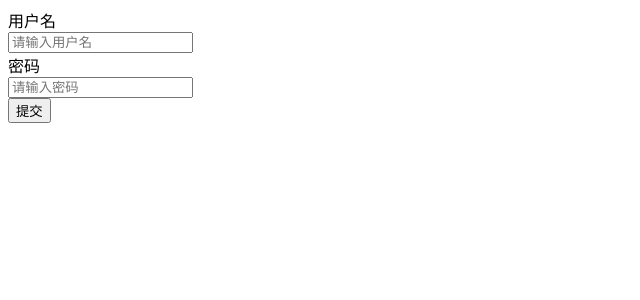
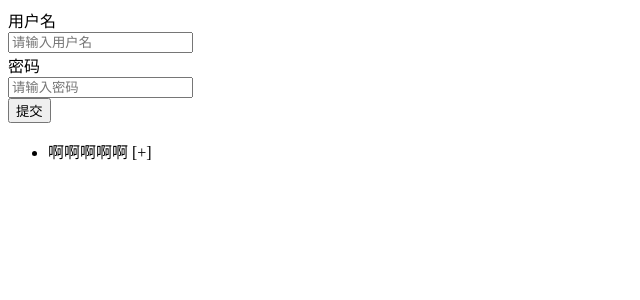
Before and after one commit to fxc0931/vue-study, a Vue app: page / in a window 1280 px wide. Shown: the top 300 px of the page, without its empty margins (0-640 px from the left). Built offline with nearby package versions, Linux system fonts and the light colour scheme.

Commit message:
feat: Tree Component

```diff
--- a/src/App.vue
+++ b/src/App.vue
@@ -1,17 +1,20 @@
 <template>
   <div id="app">
   <Form />
+  <Tree />
   </div>
 </template>
 
 <script>
 
 import Form from './components/form'
+import Tree from './components/tree'
 
 export default {
   name: 'App',
   components: {
-    Form
+    Form,
+    Tree
   }
 }
 </script>
--- /dev/null
+++ b/src/components/tree/Item.vue
@@ -0,0 +1,44 @@
+<template>
+  <li>
+    <div @click="toggle">
+      {{model.title}}
+      <span v-if="isFolder">[{{isOpen ? '-': '+'}}]</span>
+    </div>
+    <ul
+      v-show="isOpen"
+      v-if="isFolder"
+    ><item class="item" v-for="model in model.children" :model="model" :key="model.title" /></ul>
+  </li>
+</template>
+
+<script>
+export default {
+    name: 'Item',
+    props: {
+      model: {
+          type: Object,
+          required: true
+      }
+    },
+    data() {
+        return {
+            isOpen: false
+        }
+    },
+    computed: {
+        isFolder() {
+            return this.model.children && this.model.children.length
+        }
+    },
+    methods: {
+        toggle() {
+            if (this.isFolder) {
+                this.isOpen = !this.isOpen
+            }
+        }
+    }
+};
+</script>
+
+<style>
+</style>
--- /dev/null
+++ b/src/components/tree/index.vue
@@ -0,0 +1,39 @@
+<template>
+  <div>
+    <ul>
+      <Item class="item" :model="treeData"></Item>
+    </ul>
+  </div>
+</template>
+
+<script>
+import Item from "./Item";
+export default {
+  components: {
+      Item
+  },
+  data() {
+    return {
+      treeData: {
+        title: "啊啊啊啊啊",
+        children: [
+          {
+            title: "哈哈"
+          },
+          {
+              title: '呀呀呀',
+              children: [
+                  {
+                      title: '888'
+                  }
+              ]
+          }
+        ]
+      }
+    };
+  }
+};
+</script>
+
+<style>
+</style>
```
